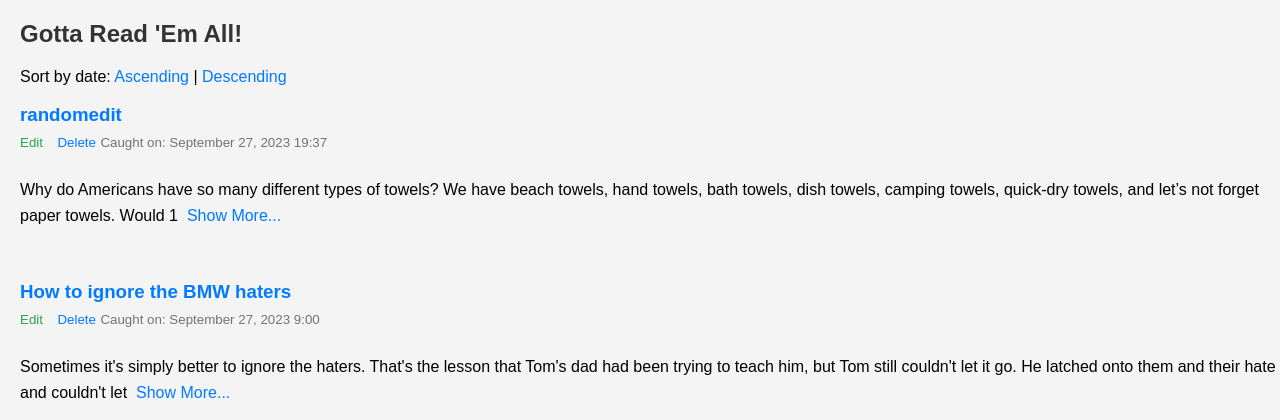
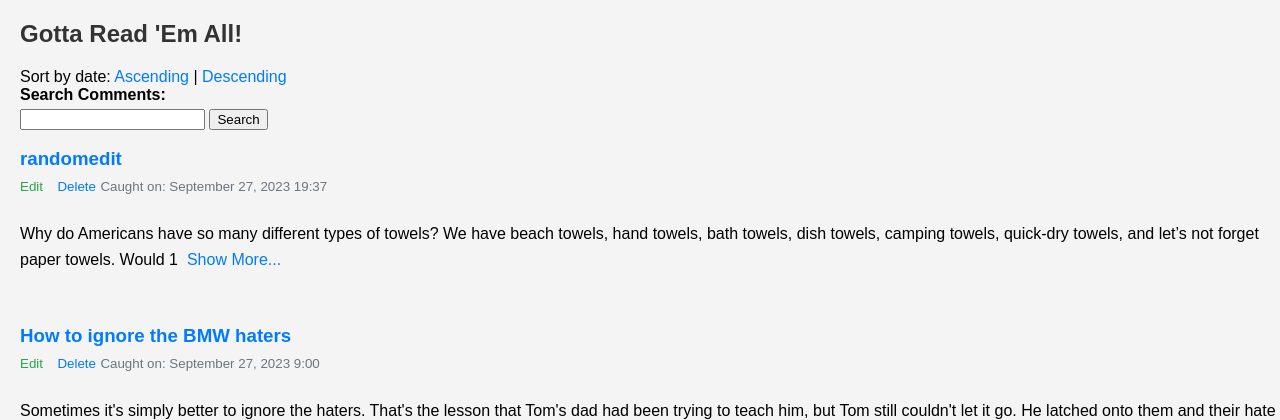
Before and after one commit to DPotton/Pokemon-Blog, a PHP site: page /index.php in a window 1280 px wide. Shown: the part 88-508 px from the top of the page. Run offline with PHP 8.4, Linux system fonts and the light colour scheme; data comes from the database, SQL or seed files in the repository.

Commit message:
Added functionality for a search form for index.php. Allows users to filter posts by specific words.

```diff
--- a/index.php
+++ b/index.php
@@ -9,7 +9,6 @@
 ****************/
 
 
-//
 require('connect.php');
 
 // Determine the sorting order based on the 'sort' parameter in the URL
@@ -23,8 +22,18 @@ if (!in_array($sort, $validSorts)) {
 }
 
 // SQL query modified to include sorting order
-$query = "SELECT * FROM blog ORDER BY date_posted $sort LIMIT 5";
+$query = "SELECT * FROM blog ORDER BY date_posted $sort";
+$searchTerm = isset($_GET['search']) ? $_GET['search'] : '';
+if (!empty($searchTerm)) {
+    $query = "SELECT * FROM blog WHERE title LIKE :search OR content LIKE :search OR content LIKE :search ORDER BY date_posted $sort";
+}
+$query .= " LIMIT 5";
+
 $statement = $db->prepare($query);
+if (!empty($searchTerm)) {
+    $searchTerm = "%$searchTerm%";
+    $statement->bindParam(':search', $searchTerm, PDO::PARAM_STR);
+}
 $statement->execute();
 ?>
 
@@ -48,6 +57,11 @@ $statement->execute();
             <a href="?sort=asc">Ascending</a> |
             <a href="?sort=desc">Descending</a>
         </div>
+        <form action="" method="GET">
+            <label for="search">Search Comments:</label>
+            <input type="text" id="search" name="search" value="<?= htmlspecialchars($searchTerm) ?>">
+            <button type="submit">Search</button>
+        </form>
         <?php if($statement->rowCount() == 0) : ?>
             <div class="center-text py-1">
                 <p>No PokéEntries yet!</p>
--- a/post.php
+++ b/post.php
@@ -70,7 +70,7 @@ if($_POST && !empty($_POST['title']) && !empty($_POST['content']))
             </div>
 
             <div class="form-group">
-                <label for="content">Pokemon Opinions!</label>
+                <label for="content">Toss in some words!</label>
                 <textarea name="content" id="content" cols="80" rows="15" minlength="1" required></textarea>
             </div>
 
```
